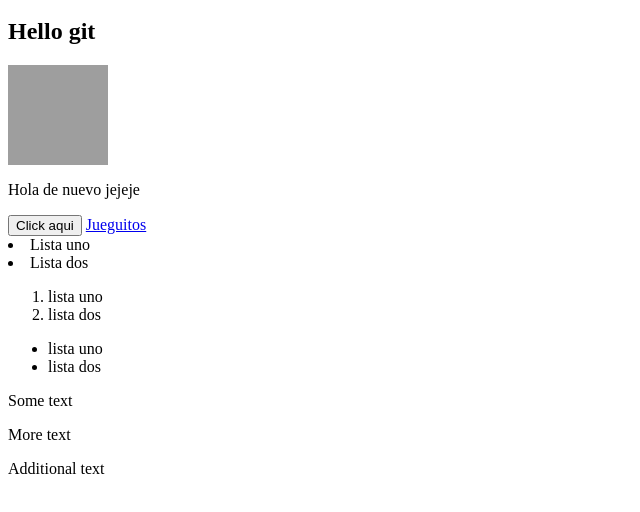
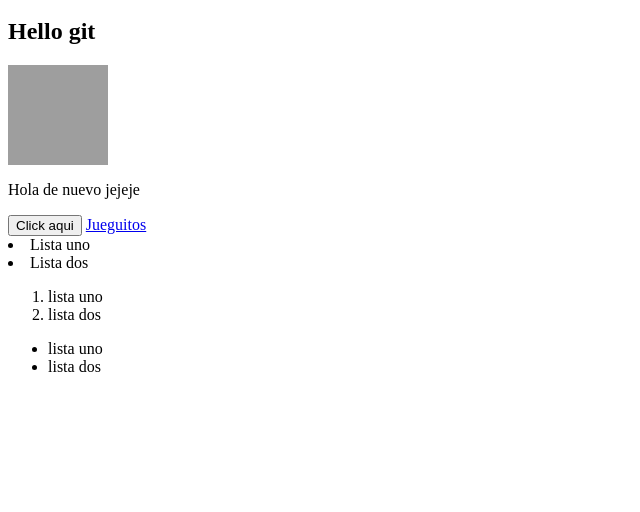
Before and after one commit to Junior-Fley/Programming, a plain HTML site: page SSL-HTML/index.html in a window 1280 px wide. Shown: the part 86-598 px from the top of the page, without its empty margins (0-640 px from the left). Drawn offline with Linux system fonts and the light colour scheme; grey boxes are pictures that could not be loaded.

Commit message:
Cambios de carpeta

```diff
--- a/index.html
+++ b/SSL-HTML/index.html
@@ -40,8 +40,6 @@
             <li>lista dos</li>
         </ul>
 
-        <p>Some text</p><p>More text</p>
-        <p>Additional text</p>
 
     </body>
 </html>
```
Also changed, not shown: SSL-HTML/prueba.html (deleted).
